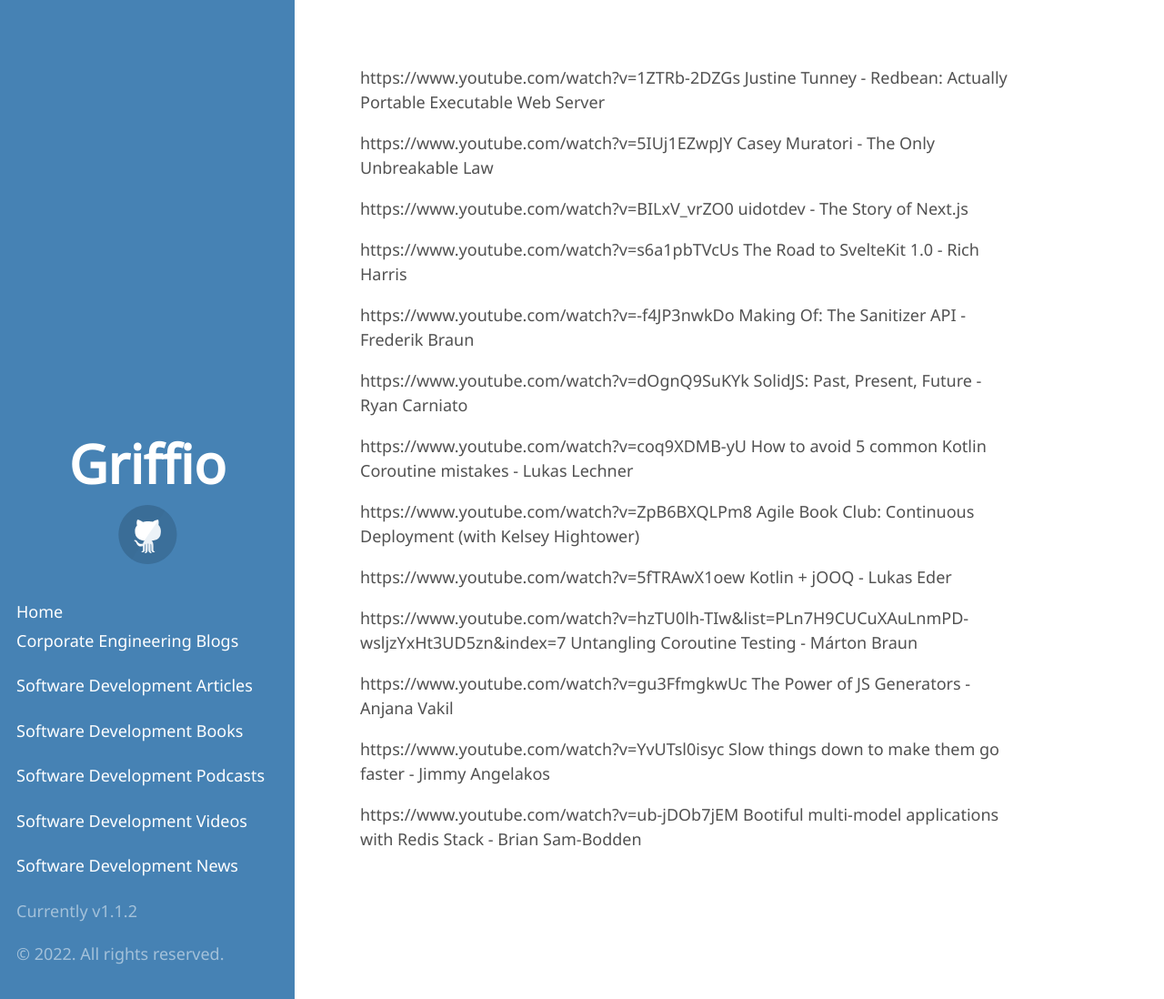
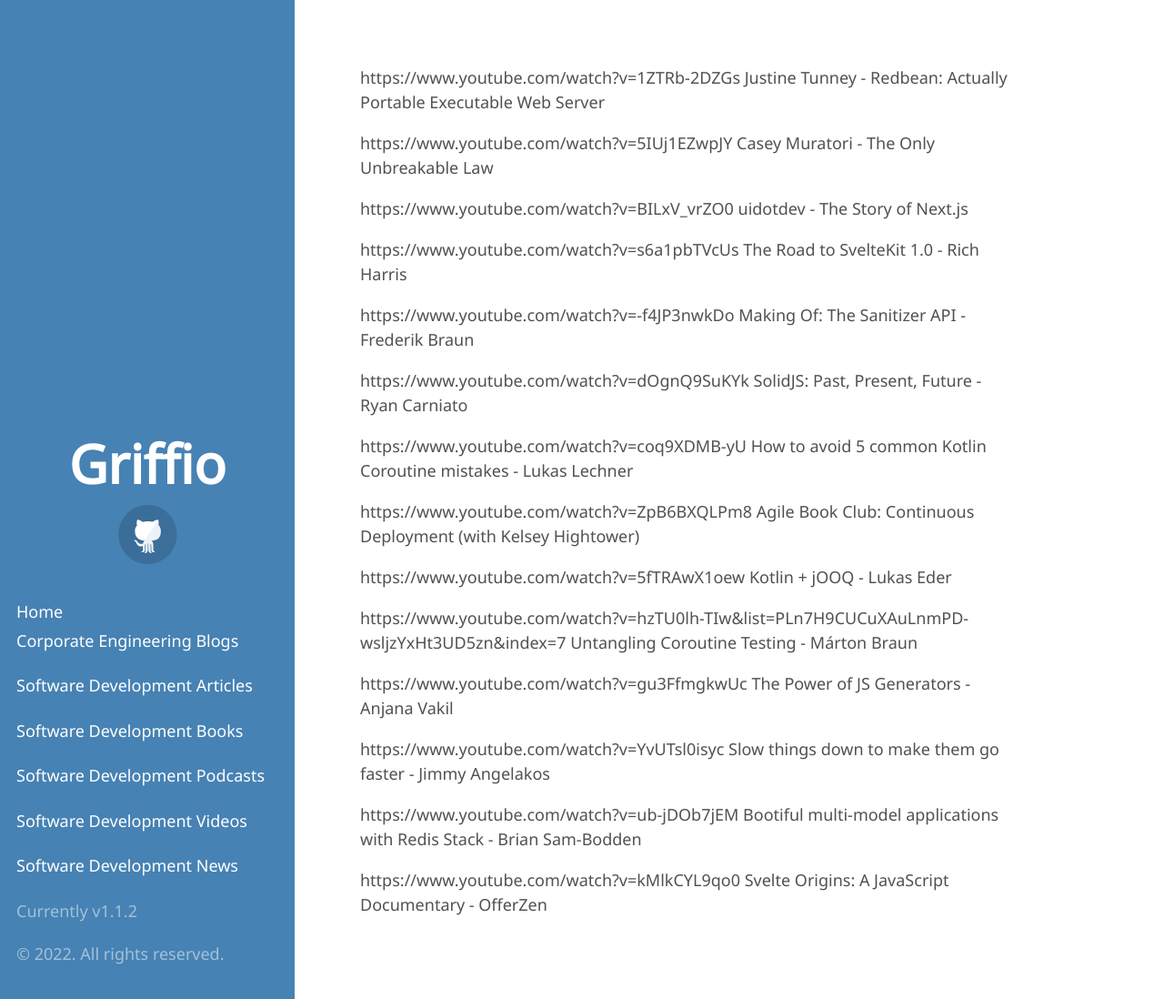
Before and after one commit to griffio/griffio.github.io, a Jekyll site: the page built from tech_talks_highlighted_2022.md, in a window 1280 px wide and 1098 px high. Shown: the whole window at 91% size. Built offline with Jekyll 4.4.1, drawn with Linux system fonts in a browser that asks for light colours; some web fonts are replaced; our own code applies the rules of GitHub Pages for plain Markdown files.

Commit message:
Svelte Origins: A JavaScript Documentary - OfferZen

```diff
--- a/tech_talks_highlighted_2022.md
+++ b/tech_talks_highlighted_2022.md
@@ -23,3 +23,5 @@
 https://www.youtube.com/watch?v=YvUTsl0isyc Slow things down to make them go faster - Jimmy Angelakos
 
 https://www.youtube.com/watch?v=ub-jDOb7jEM Bootiful multi-model applications with Redis Stack - Brian Sam-Bodden
+
+https://www.youtube.com/watch?v=kMlkCYL9qo0 Svelte Origins: A JavaScript Documentary - OfferZen
```
